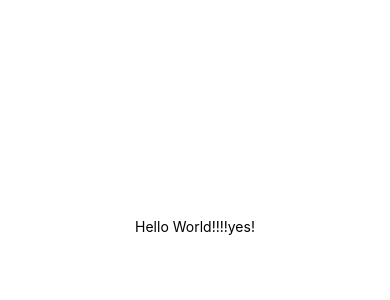
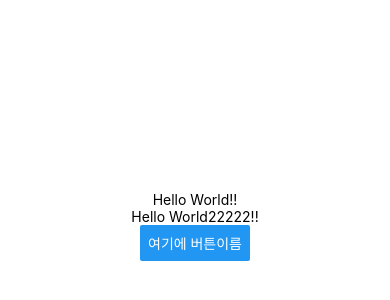
Before and after one commit to Laejun-Kim/RNCOURSE, a React Native app: screen / in a window 390 px wide. Shown: the part 196-496 px from the top of the page. Built offline with nearby package versions, Linux system fonts and the light colour scheme.

Commit message:
Refactor App.js to use JSX file extension and add a button component

```diff
--- a/App.js
+++ b/App.jsx
@@ -1,11 +1,14 @@
-import { StatusBar } from "expo-status-bar";
-import { StyleSheet, Text, View } from "react-native";
+import { StyleSheet, Text, View, Button } from "react-native";
 
 export default function App() {
+  <div></div>;
   return (
     <View style={styles.container}>
-      <Text>Hello World!!!!yes!</Text>
-      <StatusBar style="auto" />
+      <View>
+        <Text>Hello World!!</Text>
+      </View>
+      <Text>Hello World22222!!</Text>
+      <Button title="여기에 버튼이름" />
     </View>
   );
 }
```
